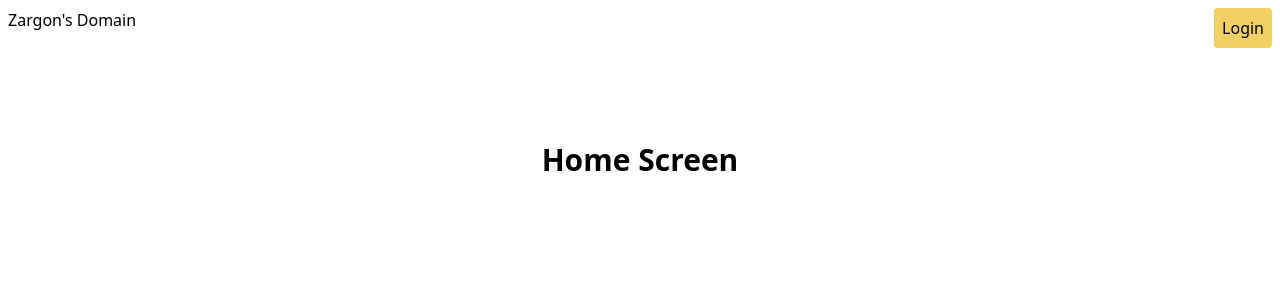
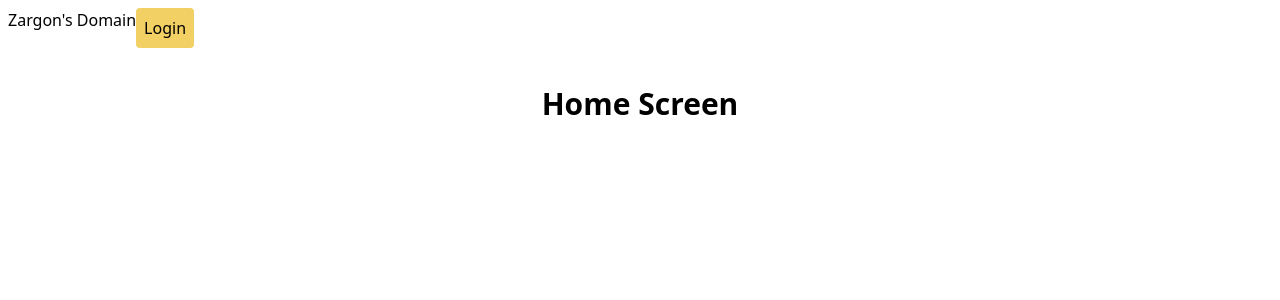
Before and after one commit to ipj-neu/zargons-domain, a Next.js app in the folder zargon-front/: page / in a window 1280 px wide. Shown: the top 300 px of the page. Built offline with nearby package versions, Linux system fonts and the light colour scheme.

Commit message:
Added small visual changes

```diff
--- a/zargon-front/src/app/page.tsx
+++ b/zargon-front/src/app/page.tsx
@@ -3,7 +3,7 @@ import Link from "next/link";
 export default function Home() {
   return (
     <div>
-      <nav className="flex flex-1 justify-between p-2">
+      <nav className="absolute flex flex-1 justify-between p-2">
         <p>Zargon's Domain</p>
         <Link href="/console" className="p-2 rounded bg-sand">
           Login
```
